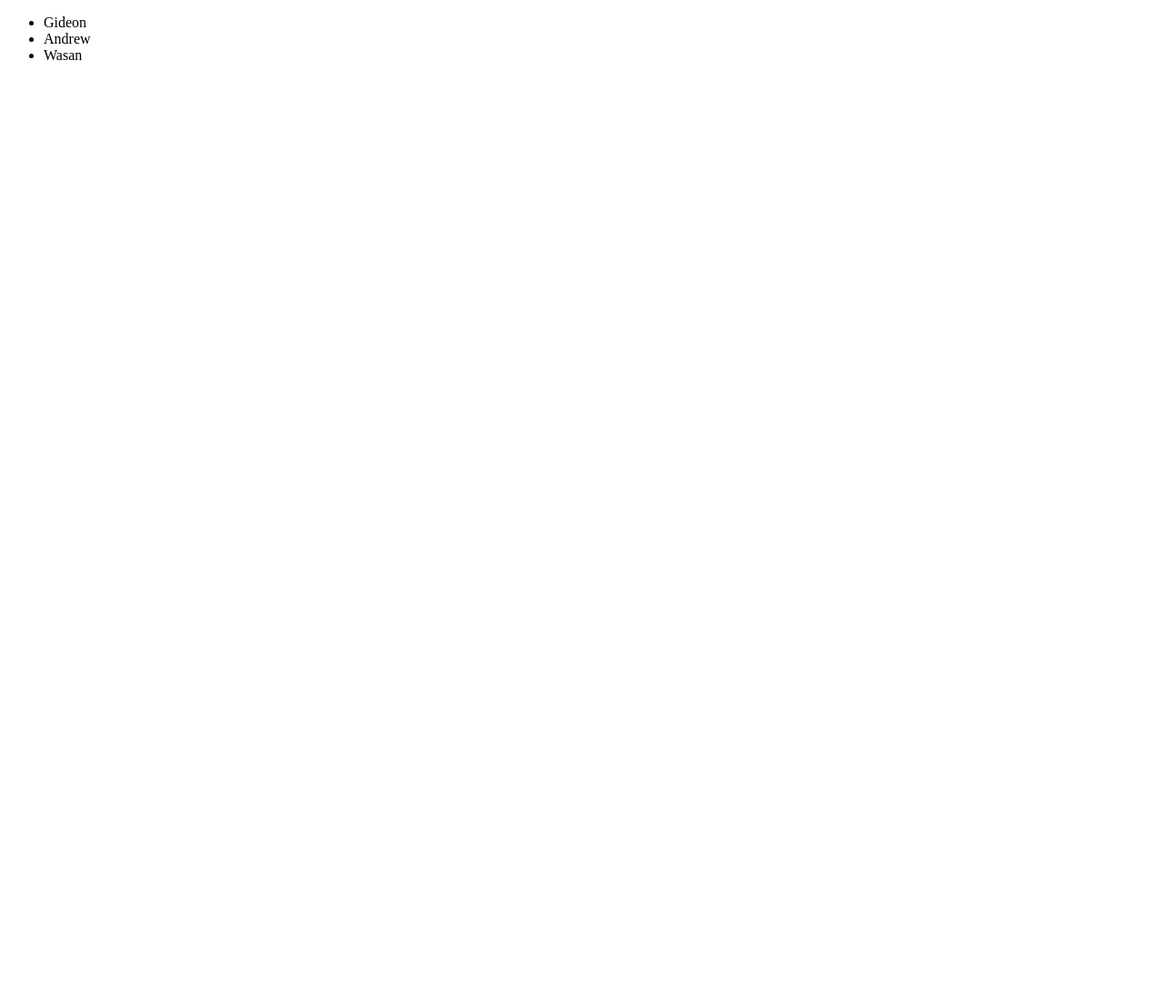
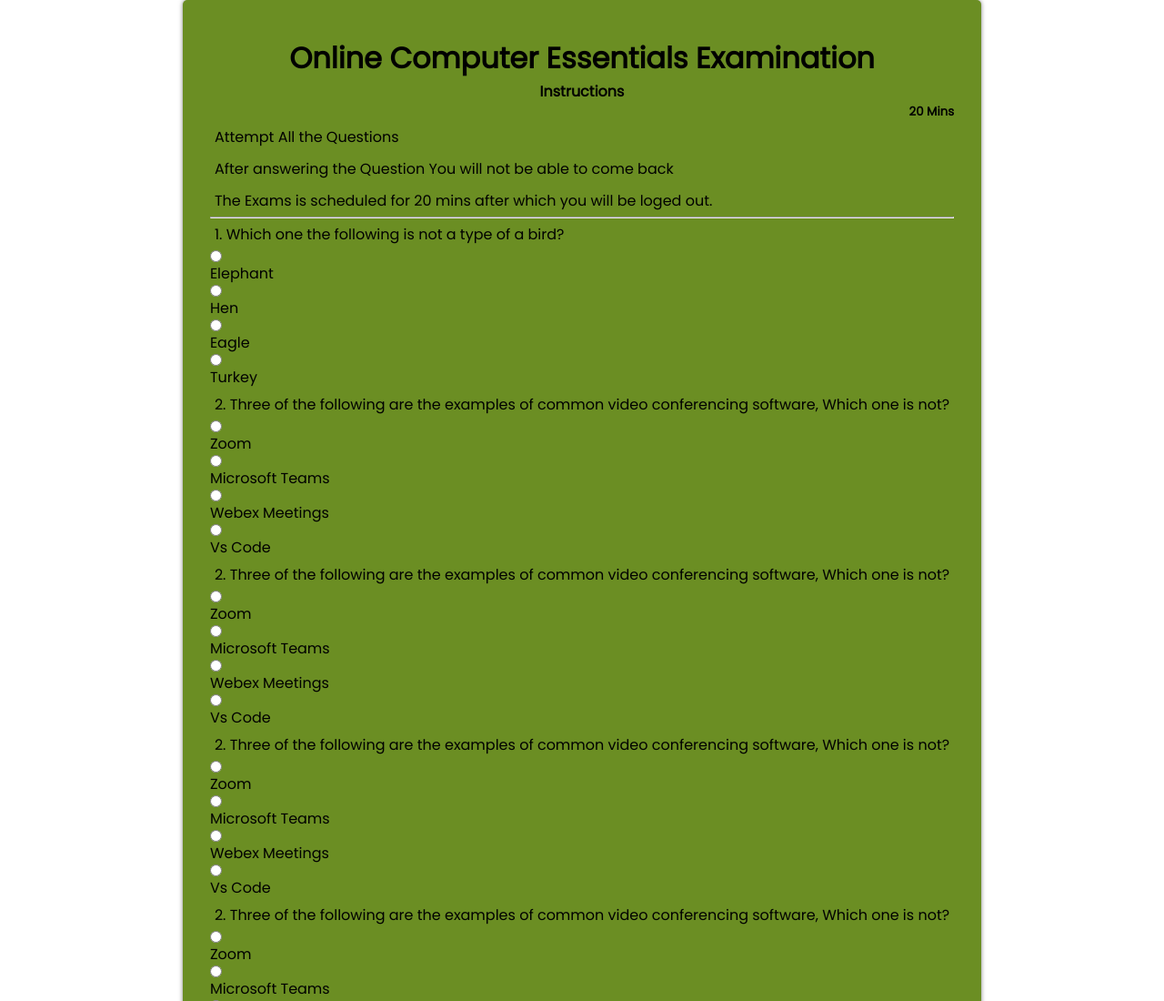
Before and after one commit to gkiplangat/javascript, a plain HTML site: page index.html in a window 1280 px wide. Shown: the top 1100 px of the page at 91% size. Before the commit the page ends 800 px from the top, so only its background shows below. Drawn offline with Linux system fonts and the light colour scheme.

Commit message:
update quiz

```diff
--- a/index.html
+++ b/index.html
@@ -6,16 +6,79 @@
     <meta http-equiv="X-UA-Compatible" content="IE=edge">
     <meta name="viewport" content="width=device-width, initial-scale=1.0">
     <title>Test</title>
+    <link rel="stylesheet" href="style.css">
 </head>
 
 <body>
-    <ul>
-        <li>Gideon</li>
-        <li>Andrew</li>
-        <li>Wasan</li>
-    </ul>
+    <div class="container-exams">
+        <h1>Online Computer Essentials Examination</h1>
+        <h4>Instructions</h4>
+        <h5 class="time">20 Mins</h5>
+        <p>Attempt All the Questions</p>
+        <p>After answering the Question You will not be able to come back</p>
+        <p>The Exams is scheduled for 20 mins after which you will be loged out.</p>
+        <hr>
+        <p>1. Which one the following is not a type of a bird?</p>
+        <label for="qstn_one" class="radio">
+            <input id="qstn_one" type="radio" name="qstn_one"> Elephant
+            <input id="qstn_one" type="radio" name="qstn_one"> Hen
+            <input id="qstn_one" type="radio" name="qstn_one"> Eagle
+            <input id="qstn_one" type="radio" name="qstn_one"> Turkey
+        </label>
+        <p>2. Three of the following are the examples of common video conferencing software, Which one is not?</p>
+        <label for="qstn_two">
+            <input id="qstn_two" type="radio" name="qstn_two" class="radio"> Zoom
+            <input id="qstn_two" type="radio" name="qstn_two" class="radio"> Microsoft Teams
+            <input id="qstn_two" type="radio" name="qstn_two" class="radio"> Webex Meetings
+            <input id="qstn_two" type="radio" name="qstn_two" class="radio"> Vs Code
+        </label>
+        <p>2. Three of the following are the examples of common video conferencing software, Which one is not?</p>
+        <label for="qstn_two">
+            <input id="qstn_two" type="radio" name="qstn_two" class="radio"> Zoom
+            <input id="qstn_two" type="radio" name="qstn_two" class="radio"> Microsoft Teams
+            <input id="qstn_two" type="radio" name="qstn_two" class="radio"> Webex Meetings
+            <input id="qstn_two" type="radio" name="qstn_two" class="radio"> Vs Code
+        </label>
+        <p>2. Three of the following are the examples of common video conferencing software, Which one is not?</p>
+        <label for="qstn_two">
+            <input id="qstn_two" type="radio" name="qstn_two" class="radio"> Zoom
+            <input id="qstn_two" type="radio" name="qstn_two" class="radio"> Microsoft Teams
+            <input id="qstn_two" type="radio" name="qstn_two" class="radio"> Webex Meetings
+            <input id="qstn_two" type="radio" name="qstn_two" class="radio"> Vs Code
+        </label>
+        <p>2. Three of the following are the examples of common video conferencing software, Which one is not?</p>
+        <label for="qstn_two">
+            <input id="qstn_two" type="radio" name="qstn_two" class="radio"> Zoom
+            <input id="qstn_two" type="radio" name="qstn_two" class="radio"> Microsoft Teams
+            <input id="qstn_two" type="radio" name="qstn_two" class="radio"> Webex Meetings
+            <input id="qstn_two" type="radio" name="qstn_two" class="radio"> Vs Code
+        </label>
+        <p>2. Three of the following are the examples of common video conferencing software, Which one is not?</p>
+        <label for="qstn_two" class="quiz">
+            <label class="container">GEN
+                <input type="radio" name="radio" checked>
+                <span class="check"></span>
+            </label>
+            <label class="container">OBC
+                <input type="radio" name="radio">
+                <span class="check"></span>
+            </label>
+            <label class="container">SC
+                <input type="radio" name="radio">
+                <span class="check"></span>
+            </label>
+            <label class="container">ST
+                <input type="radio" name="radio">
+                <span class="check"></span>
+            </label>
+            <input id="qstn_two" type="radio" name="qstn_two" class="radio"> Microsoft Teams
+            <input id="qstn_two" type="radio" name="qstn_two" class="radio"> Webex Meetings
+            <input id="qstn_two" type="radio" name="qstn_two" class="radio"> Vs Code
+        </label>
+    </div>
+    <!--Login Container Ends-->
     <script>
-        var no_of_logouts = 0
+       var no_of_logouts = 0
         document.addEventListener("visibilitychange", function () {
             document.title = document.visibilityState;
             console.log(document.title)
@@ -28,7 +91,6 @@
                     window.location.href = "exit.html";
                 }
             }
-
         });
     </script>
 </body>
--- a/style.css
+++ b/style.css
@@ -23,21 +23,23 @@ body {
     box-shadow: 0 0 5px rgba(0, 0, 0, .5);
     padding: 40px 30px;
 }
-
-.container .login-email .input-group {
-    width: 100%;
-    height: 50px;
-    margin-bottom: 25px;
+.container-exams{
+    height: 100%;
+    background: olivedrab;
+    border-radius: 5px;
+    box-shadow: 0 0 5px rgba(0, 0, 0, .5);
+    padding: 40px 30px;
 }
-
-.container .login-email .input-group input {
-    width: 100%;
-    height: 100%;
-    border: 2px solid #e7e7e7;
-    padding: 15px 20px;
-    font-size: 1rem;
-    border-radius: 30px;
-    background: transparent;
-    outline: none;
-    transition: .3s;
+.container-exams h1,h4{
+    text-align: center;
 }
+.container-exams h5{
+    text-align: right;
+}
+.container-exams p{
+    padding: 5px;
+    text-align: left;
+}
+input {
+    display: block;
+}
```
Also changed, not shown: main.js (added, +15 -0 lines).
